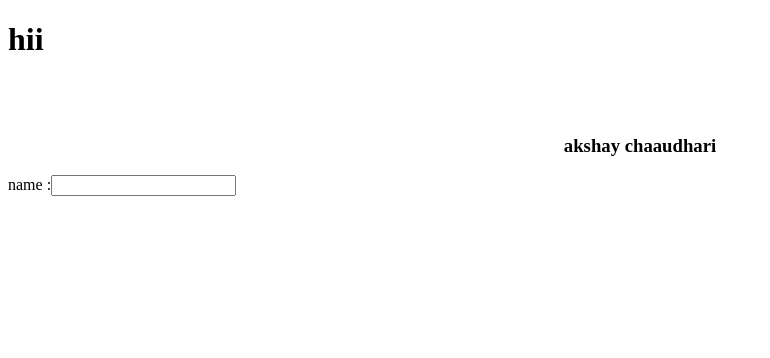
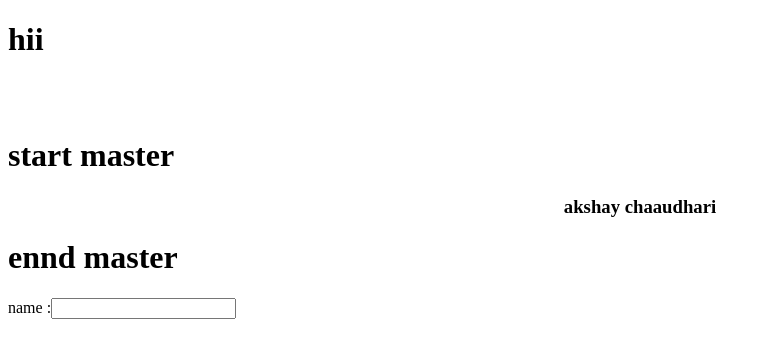
Before and after one commit to Akshu6523/git-, a plain HTML site: page index.html in a window 1280 px wide. Shown: the whole page, without its empty margins (0-770 px from the left). Drawn offline with Linux system fonts and the light colour scheme.

Commit message:
changes in master

```diff
--- a/index.html
+++ b/index.html
@@ -8,8 +8,9 @@
 </head>
 <body>
  <h1>hii</h1> <br><br>
+ <h1>start master</h1>
  <h3><center>akshay chaaudhari</center></h3>
-
+ <h1>ennd master</h1>
  <form action="">
      name :<input type="text" name="name" id=""></input>
  </form>
```
